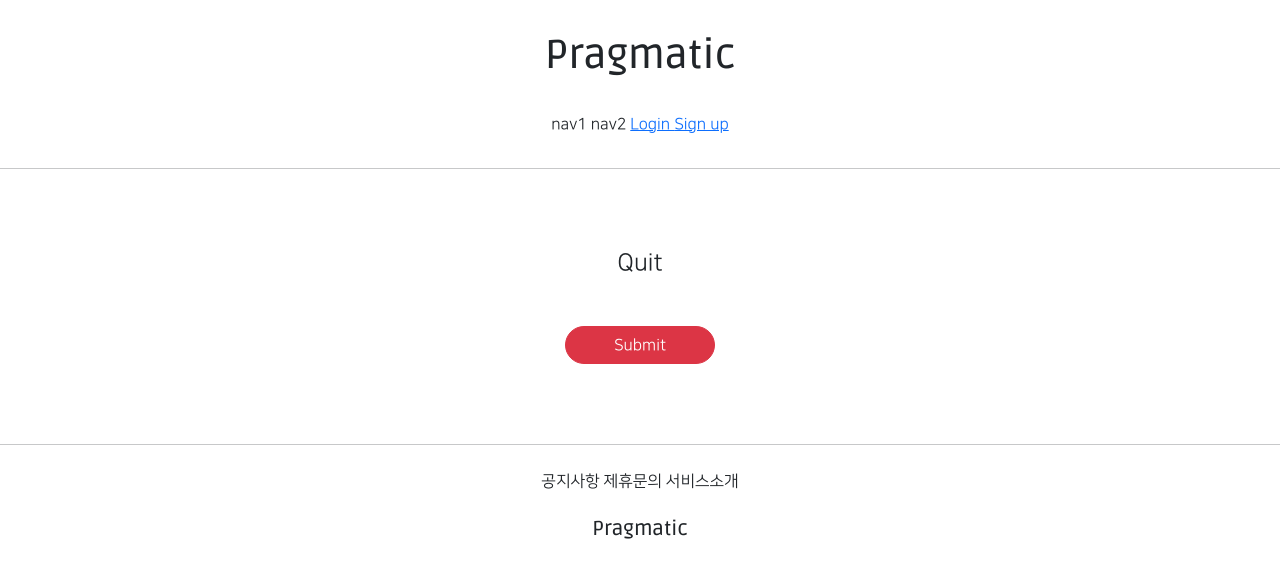
After one commit to dayoorang/first_project, a Django app: page /accounts/delete/1 in a window 1280 px wide. The commit adds this page. Shown: the top 578 px of the page. Run offline with Django 3.2, Linux system fonts and the light colour scheme; tables that the repository leaves empty hold one stand-in row (values such as "Sample post"); parts of the project's set-up code (start-up, migrations or seed data) failed here and were passed over; some libraries are stand-ins or nearby versions.

Commit message:
7/20 first_project commit 2

```diff
--- /dev/null
+++ b/accountapp/templates/accountapp/delete.html
@@ -0,0 +1,20 @@
+{% extends 'base.html' %}
+
+{% block content %}
+
+    <div class="text-center mw-500 m-auto" >
+        <div class="m-5">
+            <h4>Quit</h4>
+        </div>
+
+        <div>
+            <form action ="{% url 'accountapp:delete' target_user.pk%}" method="post">
+                {% csrf_token %}
+                <div class="m-5">
+                    <input type="submit"
+                           class="btn btn-danger rounded-pill px-5">
+                </div>
+            </form>
+        </div>
+    </div>
+{% endblock%}
--- a/accountapp/templates/accountapp/detail.html
+++ b/accountapp/templates/accountapp/detail.html
@@ -17,6 +17,12 @@
             </a>
 {#            # 디테일 페이지니까 target_user에접근가능#}
         </div>
+            <div>
+            <a href = "{% url 'accountapp:delete' pk=target_user.pk %}">
+                Quit
+            </a>
+{#            # 디테일 페이지니까 target_user에접근가능#}
+        </div>
     </div>
 
 {% endblock %}
--- a/accountapp/urls.py
+++ b/accountapp/urls.py
@@ -1,7 +1,7 @@
 from django.contrib.auth.views import LoginView, LogoutView
 from django.urls import path
 
-from accountapp.views import hello_world, AccountCreateView, AccountDetailView, AccountUpdateView
+from accountapp.views import hello_world, AccountCreateView, AccountDetailView, AccountUpdateView, AccountDeleteView
 
 app_name = 'accountapp'
 
@@ -11,6 +11,7 @@ urlpatterns = [
     path('login/', LoginView.as_view(template_name='accountapp/login.html'),  name='login'),
     path('logout/',LogoutView.as_view(), name='logout'),
     path('detail/<int:pk>', AccountDetailView.as_view(), name='detail'),
-    path('update/<int:pk>', AccountUpdateView.as_view(), name='update')
+    path('update/<int:pk>', AccountUpdateView.as_view(), name='update'),
+    path('delete/<int:pk>', AccountDeleteView.as_view(), name='delete')
 
 ]
--- a/accountapp/views.py
+++ b/accountapp/views.py
@@ -5,7 +5,7 @@ from django.shortcuts import render
 
 # Create your views here.
 from django.urls import reverse, reverse_lazy
-from django.views.generic import CreateView, DetailView, UpdateView
+from django.views.generic import CreateView, DetailView, UpdateView, DeleteView
 
 from accountapp.models import NewModel
 
@@ -47,3 +47,10 @@ class AccountUpdateView(UpdateView):
     context_object_name = 'target_user'
     success_url = reverse_lazy('accountapp:hello_world') # reverse_lazy메소드로는 detail에 못감..복잡..
     template_name = 'accountapp/update.html'
+
+
+class AccountDeleteView(DeleteView):
+    model = User
+    context_object_name = 'target_user'
+    success_url = reverse_lazy('accountapp:hello_world')
+    template_name = 'accountapp/delete.html'
```
